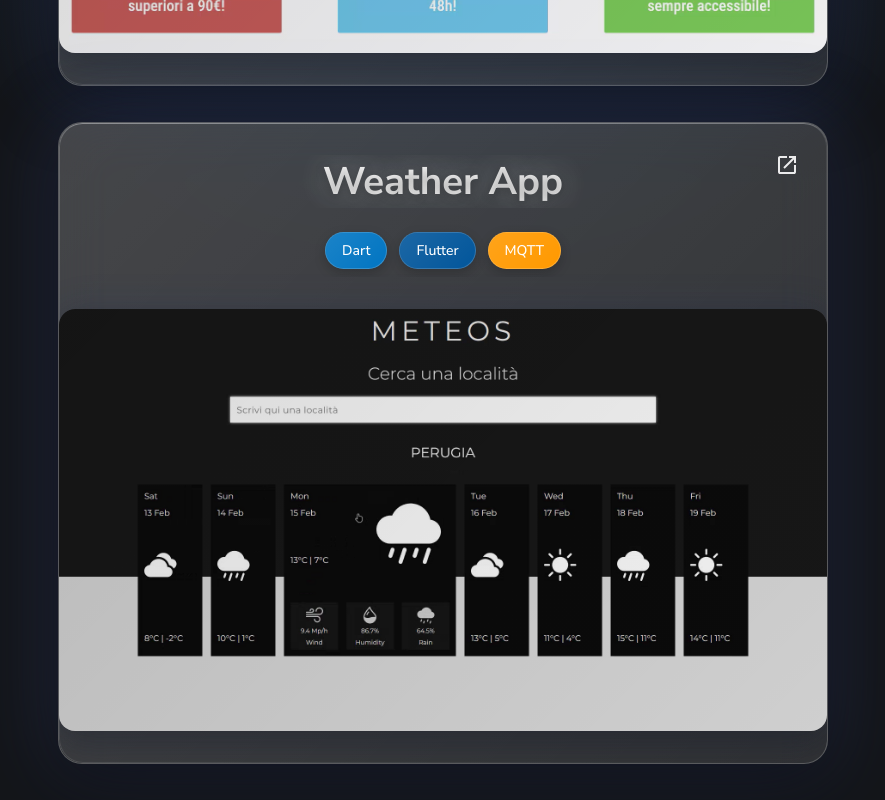
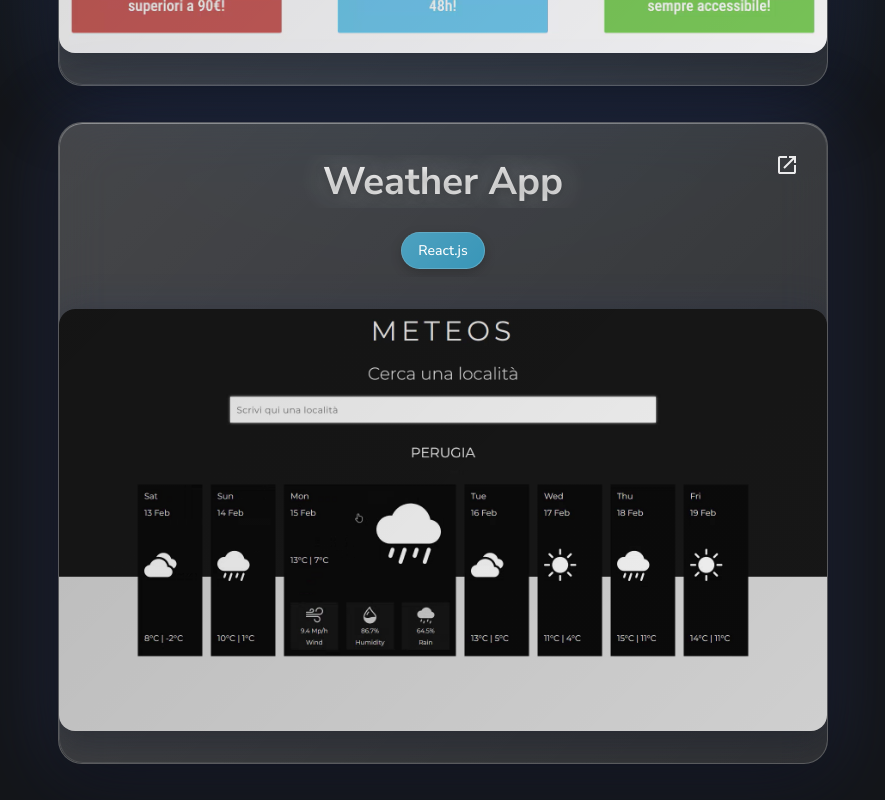
Before and after one commit to Channilol/portfolioDW, a React (Create React App) app: page / in a window 1280 px wide. Shown: the part 716-1516 px from the top of the page, without its empty margins (197-1082 px from the left). Built offline with nearby package versions, Linux system fonts and the light colour scheme.

Commit message:
ultimi fix grafici

```diff
--- a/src/App.js
+++ b/src/App.js
@@ -8,8 +8,6 @@ import Contacts from './components/Contacts/Contacts';
 
 function App() {
   const [selectedBox, setSelectedBox] = useState('work');
-
-
 
   return (
     <>
--- a/src/assets/projects.json
+++ b/src/assets/projects.json
@@ -26,17 +26,9 @@
         {
             "nome": "Weather App",
             "tech": [
-                {
-                    "title": "Dart",
-                    "color": "#0175c2"
-                },
-                {
-                    "title": "Flutter",
-                    "color": "#02569b"
-                },
-                {
-                    "title": "MQTT",
-                    "color": "#ff9900"
+               {
+                    "title": "React.js",
+                    "color": "#3996b8"
                 }
             ],
             "url": "https://github.com/Channilol/WeatherWebAppReact",
--- a/src/components/AboutMe/AboutMe.css
+++ b/src/components/AboutMe/AboutMe.css
@@ -1,7 +1,7 @@
 .about-container {
     min-height: 100vh;
     padding: 2rem;
-    padding-top: 100px;
+    padding-top: 110px;
     display: flex;
     justify-content: center;
     align-items: center;
@@ -41,8 +41,7 @@
     display: grid;
     gap: 2rem;
     grid-template-columns: 1fr;
-    padding: 12px 0;
-    /* Spazio per l'effetto hover */
+    padding: 12px 0; /* Spazio per l'effetto hover */
 }
 
 /* Cards styling with glass effect */
@@ -130,8 +129,7 @@
     grid-template-columns: repeat(auto-fit, minmax(200px, 1fr));
     gap: 1.5rem;
     margin: 2rem 0;
-    padding: 8px 0;
-    /* Spazio per l'effetto hover delle skill cards */
+    padding: 8px 0; /* Spazio per l'effetto hover delle skill cards */
 }
 
 .skill-card {
@@ -204,6 +202,7 @@
     justify-content: center;
     gap: 1rem;
     flex-wrap: wrap;
+    padding: 8px 0; /* Spazio per l'effetto hover */
 }
 
 .tag {
@@ -259,8 +258,7 @@
     .skills-grid {
         grid-template-columns: 1fr;
         gap: 1rem;
-        padding: 6px 0;
-        /* Spazio ridotto per tablet */
+        padding: 6px 0; /* Spazio ridotto per tablet */
     }
 
     .personal-tags {
@@ -278,8 +276,7 @@
         padding: 1rem;
         min-height: auto;
         padding-top: 2rem;
-        padding-bottom: 110px;
-        /* Padding bottom per mobile */
+        padding-bottom: 110px; /* Padding bottom per mobile */
     }
 
     .about-header h1 {
@@ -336,8 +333,7 @@
     }
 
     .skills-grid {
-        padding: 4px 0;
-        /* Spazio ridotto per mobile */
+        padding: 4px 0; /* Spazio ridotto per mobile */
     }
 
     .personal-content h3 {
@@ -353,6 +349,7 @@
         flex-direction: column;
         align-items: center;
         gap: 0.5rem;
+        padding: 6px 0; /* Spazio per hover anche su mobile */
     }
 
     .tag {
@@ -367,23 +364,21 @@
         opacity: 0;
         transform: translateY(30px);
     }
-
     to {
         opacity: 1;
         transform: translateY(0);
     }
 }
 
-.about-content>* {
-    opacity: 0;
-    /* Inizialmente invisibili per evitare il blink */
+.about-content > * {
+    opacity: 0; /* Inizialmente invisibili per evitare il blink */
     animation: fadeInUp 0.6s ease forwards;
 }
 
-.about-content>*:nth-child(2) {
+.about-content > *:nth-child(2) {
     animation-delay: 0.1s;
 }
 
-.about-content>*:nth-child(3) {
+.about-content > *:nth-child(3) {
     animation-delay: 0.2s;
 }
```
